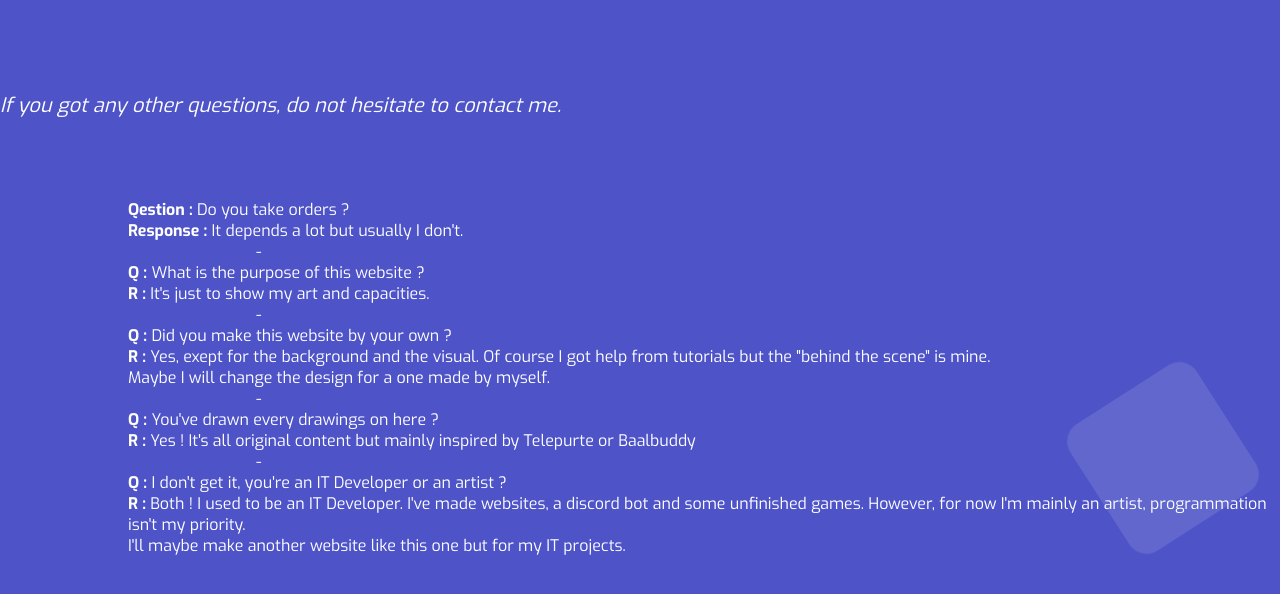
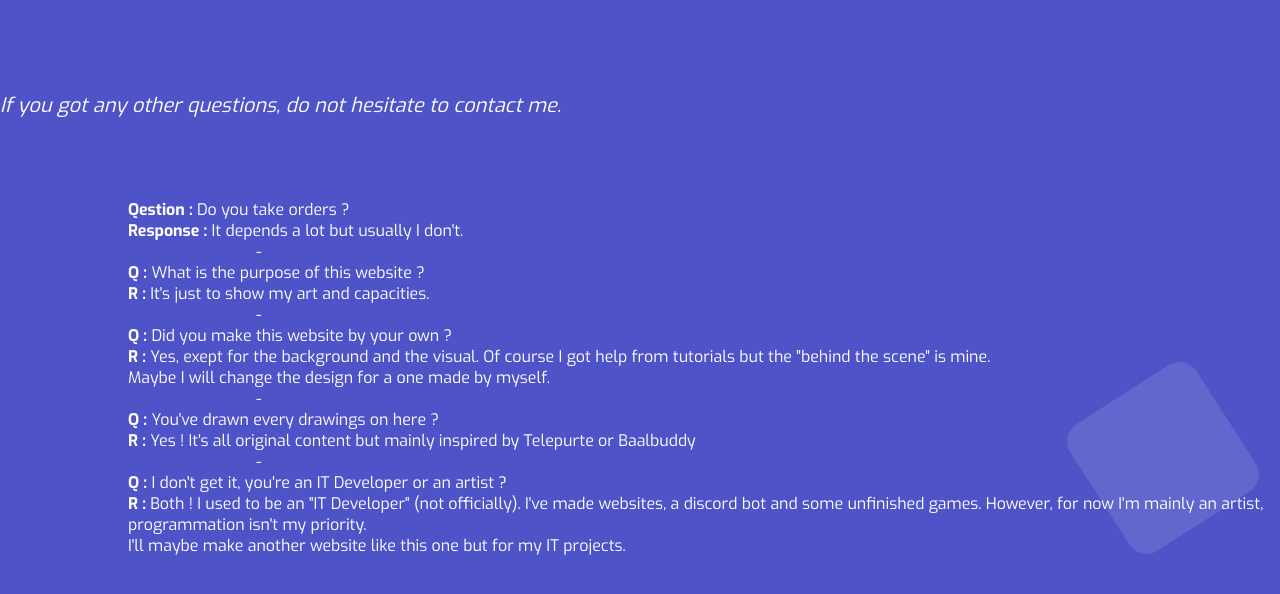
Before and after one commit to MaeveArt/Frequently_Asked_Questions, a plain HTML site: page index.html in a window 1280 px wide. Shown: the part 308-902 px from the top of the page. Drawn offline with Linux system fonts and the light colour scheme.

Commit message:
Update index.html

```diff
--- a/index.html
+++ b/index.html
@@ -60,7 +60,7 @@
 <p><b>R :</b> Yes ! It's all original content but mainly inspired by Telepurte or Baalbuddy</p>
    <p1>-</p1>
 <p><b>Q :</b> I don't get it, you're an IT Developer or an artist ?</p>
-<p><b>R :</b> Both ! I used to be an IT Developer. I've made websites, a discord bot and some unfinished games. However, for now I'm mainly an artist, programmation isn't my priority.</p>
+<p><b>R :</b> Both ! I used to be an "IT Developer" (not officially). I've made websites, a discord bot and some unfinished games. However, for now I'm mainly an artist, programmation isn't my priority.</p>
    <p>I'll maybe make another website like this one but for my IT projects.</p>
 
 
```
